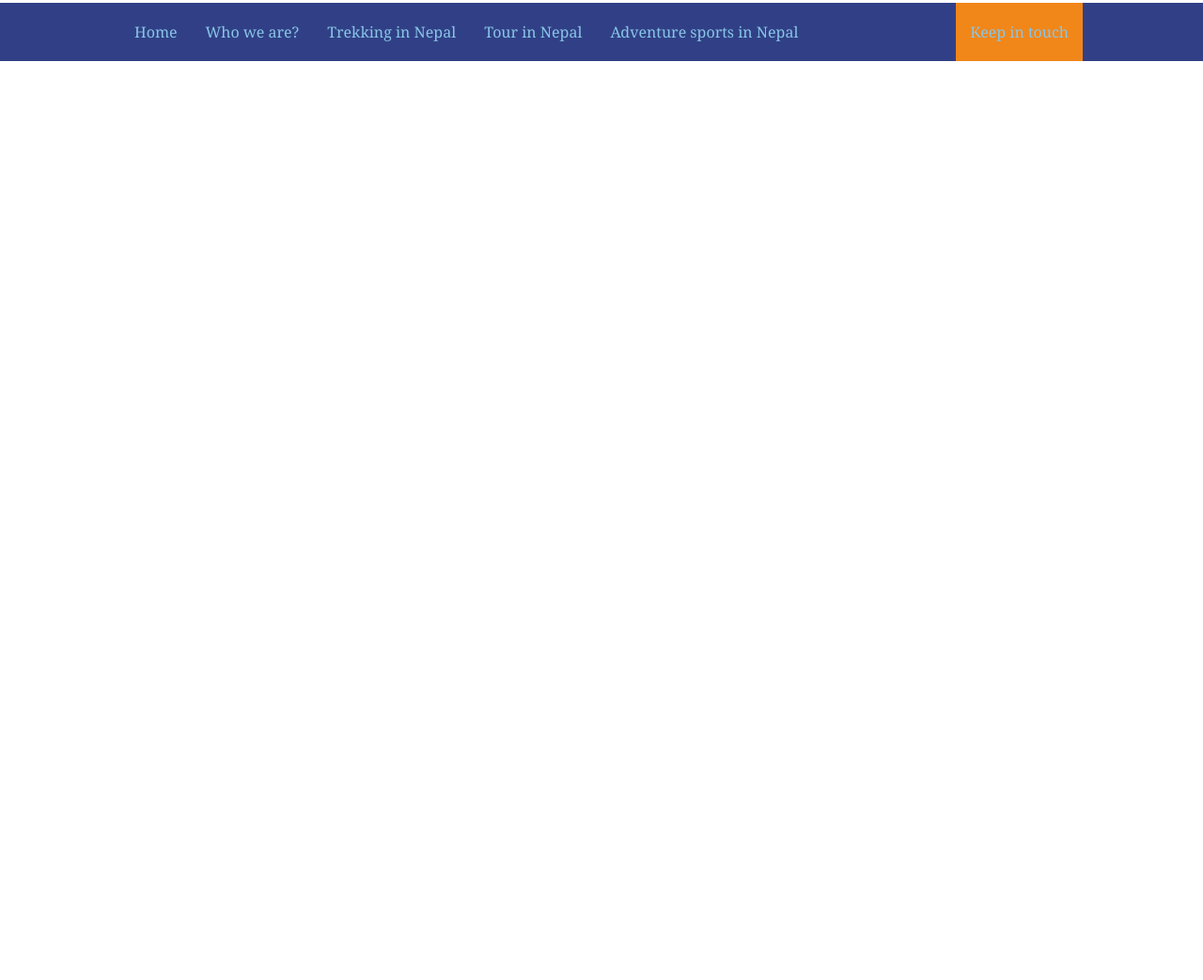
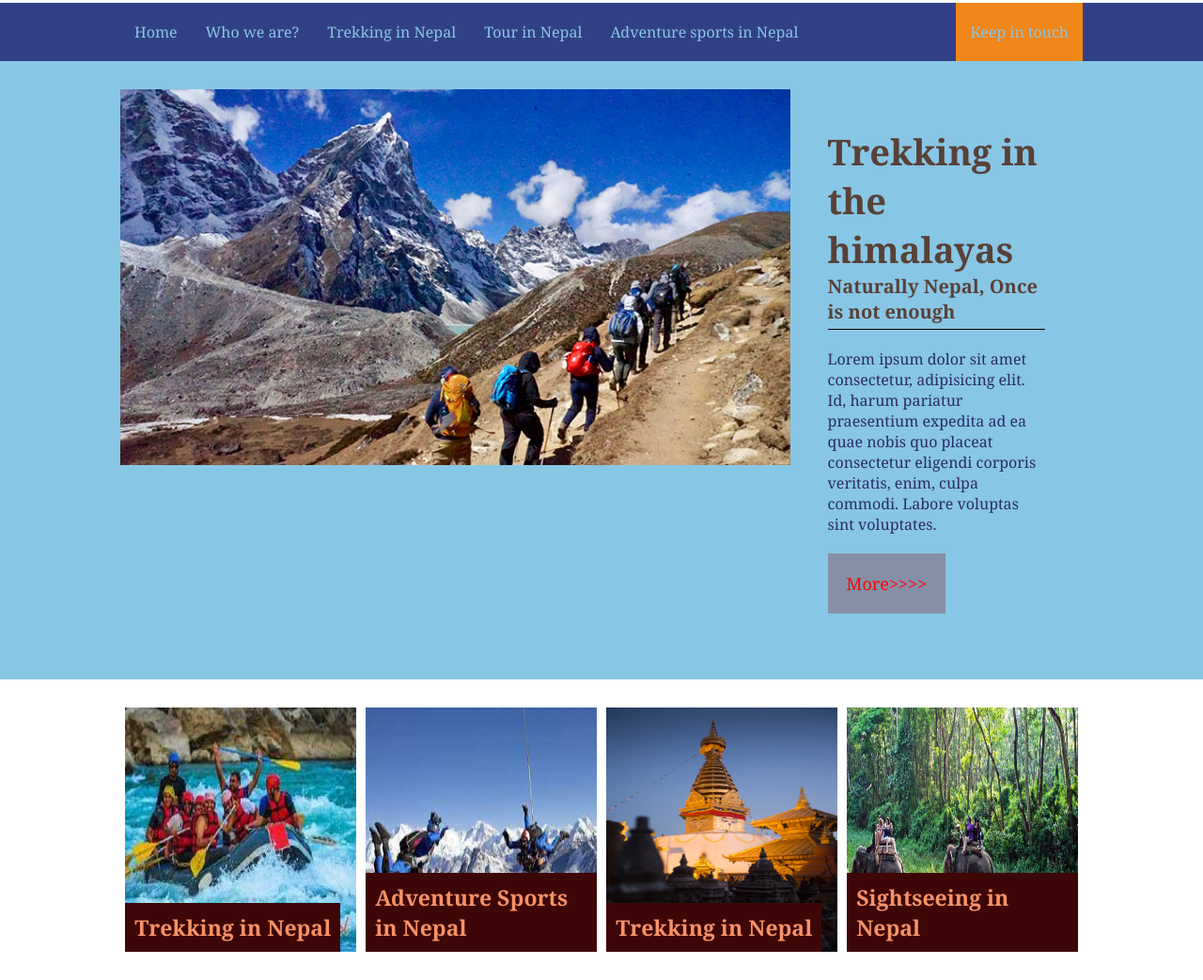
Before and after one commit to apekshyaghimire/travel, a plain HTML site: page index.html in a window 1280 px wide. Shown: the part 147-1190 px from the top of the page at 94% size. Before the commit the page ends 800 px from the top, so only its background shows below. Drawn offline with Linux system fonts and the light colour scheme.

Commit message:
photos added

```diff
--- a/css/style.css
+++ b/css/style.css
@@ -2,7 +2,7 @@
     margin: 0 auto;
     padding: 0;
     box-sizing: border-box;
-    overflow: hidden;
+   /* overflow: hidden;*/
 }
 header{
 
@@ -13,6 +13,7 @@ header .logo{
 }
 nav{
     background-color: #314086;
+    overflow: hidden;
 }
 nav a{
     color: #88c6e6;
@@ -37,3 +38,83 @@ nav a:hover{
 .container{
     width: 80%;
 }
+#banner{
+    background-color: #88c6e6;
+    padding: 30px 0;
+}
+#banner .container{
+    display: flex;
+}
+#banner img{
+    height: 400px;
+    width: 100%;
+}
+.info{
+    padding: 40px;
+}
+.info h1{
+    color: #584137;
+    font-size: 38px;
+    font-family: Georgia, 'Times New Roman', Times, serif;
+}
+.info h1 span{
+    display: inline-block;
+    padding-bottom: 5px;
+    border-bottom: 1px solid black;
+    font-size: 20px;
+    color: ;
+}
+.info p{
+    font-family: Georgia, 'Times New Roman', Times, serif;
+    font-size: 16px;
+    padding: 20px 0;
+    color: #2c2c61;
+}
+.info a{
+    display: inline-block;
+    text-decoration: none;
+    color: red;
+    background-color: #868fa6;
+    padding: 20px;
+    font-family: Georgia, 'Times New Roman', Times, serif;
+    font-size: 18px;
+}
+.info a:hover{
+    color: #584137;
+    background-color: #dee2e4;
+}
+#feature{
+    margin: 30px 0;
+}
+#feature .container{
+    display: flex;
+}
+#feature .box{
+    width: 24%;
+    position: relative;
+}
+.box img{
+    width: 100%;
+    height: 260px;
+    display: block;
+}
+.box .info1{
+    background-color:rgb(62, 7, 7);
+    padding: 10px 0;
+    position: absolute;
+    bottom: 0;
+    left: 0;
+}
+.info1 h3{
+    font-family: Georgia, 'Times New Roman', Times, serif;
+    font-size: 23px;
+    padding: 0 10px;
+
+}
+.info1 a{
+    color: #f79267;
+    text-decoration: none;
+}
+.info1 a:hover{
+    color:#314086;
+}
--- a/index.html
+++ b/index.html
@@ -22,5 +22,54 @@
             </div>
         </nav>
     </header>
+    <section id="banner">
+     <div class="container">
+        <img src="image/Ck4JU-d1982552-b68b-4886-beac-4b25dfd07622.jpeg" alt="">
+        <div class="info">
+            <h1>Trekking in the himalayas <span>Naturally Nepal, Once is not enough</span></h1>
+            <p>Lorem ipsum dolor sit amet consectetur, adipisicing elit. Id, harum pariatur praesentium expedita ad ea quae nobis quo placeat consectetur
+                eligendi corporis veritatis, enim, culpa commodi. Labore voluptas sint voluptates.
+            </p>
+            <a href="">More>>>></a>
+        </div>
+     </div>
+    </section>
+    <section id="feature">
+        <div class="container">
+            <div class="box">
+                <img src="image/images (1).jpeg" alt="">
+              <div class="info1">
+                <h3>
+                    <a href=""> Trekking in Nepal</a>
+                </h3>
+
+             </div>
+
+        </div>
+        <div class="box">
+        <img src="image/images (2).jpeg" alt="">
+        <div class="info1">
+            <h3>
+                <a href=""> Adventure Sports in Nepal</a>
+            </h3>
+        </div>
+    </div>
+            <div class="box">
+            <img src="image/Swayambhunath_161106-102.jpg" alt="">
+            <div class="info1">
+                <h3>
+                    <a href=""> Trekking in Nepal</a>
+                </h3>
+            </div>
+        </div>
+            <div class="box">
+            <img src="image/elephant.jpg" alt="">
+            <div class="info1">
+                <h3>
+                    <a href=""> Sightseeing in Nepal</a>
+                </h3>
+            </div>
+        </div>
+    </section>
 </body>
 </html>
```
Also changed, not shown: image/Ck4JU-d1982552-b68b-4886-beac-4b25dfd07622.jpeg (added), image/GSBVw-9b9b25ec-925b-46d8-a3fc-5edef7a872bf.jpeg (added), image/Swayambhunath_161106-102.jpg (added), image/download.jpeg (added), image/elephant.jpg (added), image/images (1).jpeg (added), image/images (2).jpeg (added), image/images.jpeg (added), image/patan.jpeg (added).
